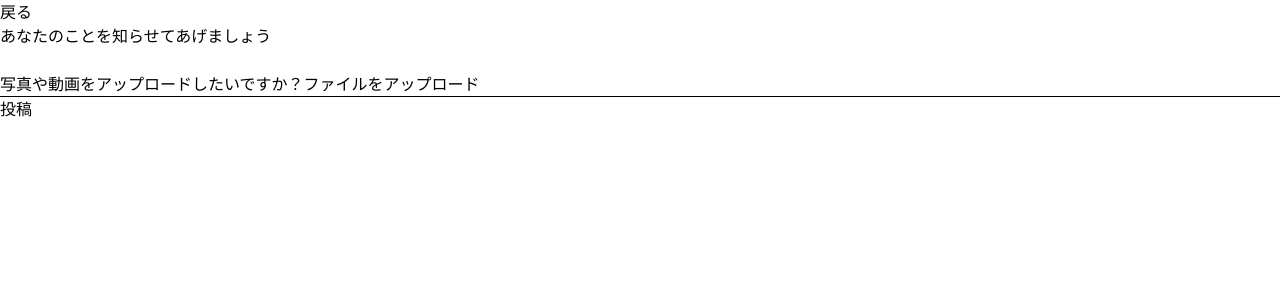
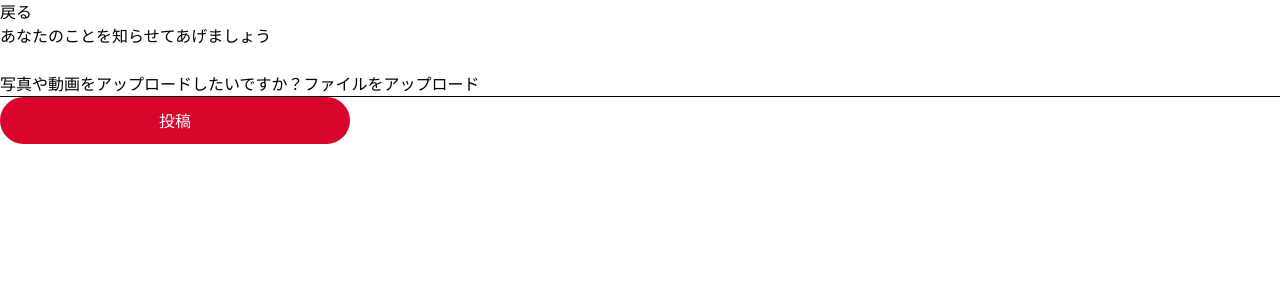
Before and after one commit to Gran-App-Vantan/vanx-frontend, a Next.js app in the folder vanx-app/: page /post in a window 1280 px wide. Shown: the top 300 px of the page. Built offline with nearby package versions, Linux system fonts and the light colour scheme.

Commit message:
Buttonコンポーネントの修正

```diff
--- a/vanx-app/app/post/page.tsx
+++ b/vanx-app/app/post/page.tsx
@@ -1,5 +1,6 @@
 import Link from "next/link";
 import Image from "next/image";
+import { Button } from "@/components/shared";
 
 export default function Post() {
   return (
@@ -31,7 +32,13 @@ export default function Post() {
         <div>
           <hr />
 
-          <button>投稿</button>
+
+          <Button
+            buttonType="redButton"
+            text="投稿"
+            size="l"
+
+          />
         </div>
       </form>
     </main>
--- a/vanx-app/components/shared/Button.tsx
+++ b/vanx-app/components/shared/Button.tsx
@@ -18,18 +18,25 @@ export function Button({ buttonType, text = "", size = "m", className = "" }: Bu
 
   if (buttonType === "arrowButton") {
     return (
-      <button className={`rounded-full bg-red-500 flex items-center justify-center shadow-md ${sizeClass} ${className}`}>
+      <button className={`rounded-full bg-accent flex items-center justify-center shadow-md ${sizeClass} ${className}`}>
         <div className="w-3 h-3 border-t-2 border-r-2 border-white rotate-45"></div>
       </button>
     );
   }
 
   const baseButton = {
-    redButton: `text-white rounded-3xl bg-red-500`,
-    grayButton: `text-[#9A9A9A] rounded-3xl bg-[#EFEFEF]`,
+    redButton: `text-white rounded-3xl bg-accent`,
+    grayButton: `text-text-gray rounded-3xl bg-gray`,
   }[buttonType];
 
   return (
-    <button className={`${baseButton} ${sizeClass} ${className}`}>{text}</button>
+    <button
+      className={`
+        cursor-pointer
+        ${baseButton} ${sizeClass} ${className}
+      `}
+    >
+      {text}
+    </button>
   );
 }
```
